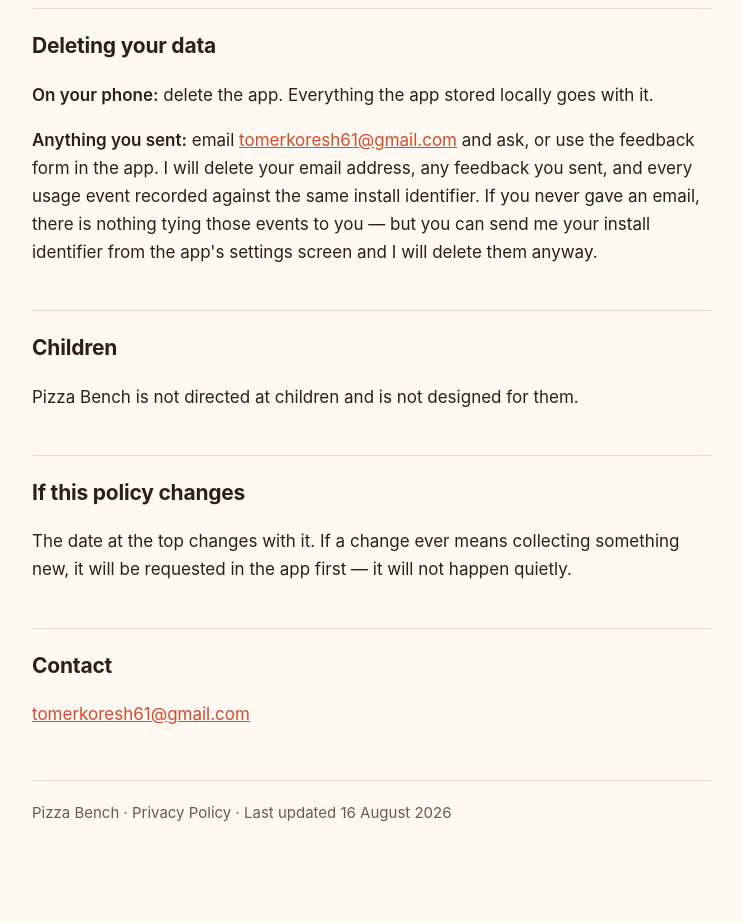
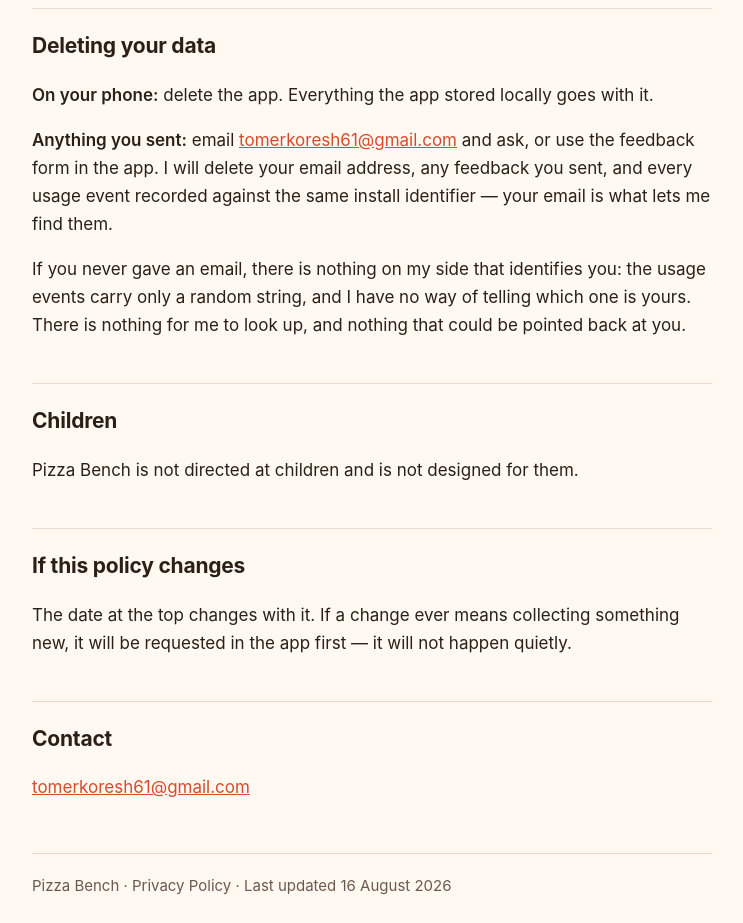
Before and after one commit to tomerkoresh61-jpg/pizza-bench-privacy, a plain HTML site: page index.html in a window 1280 px wide. Shown: the part 2740-3663 px from the top of the page, without its empty margins (268-1011 px from the left). Drawn offline with Linux system fonts and the light colour scheme.

Commit message:
Deletion clause: promise only what the app can deliver

```diff
--- a/index.html
+++ b/index.html
@@ -199,8 +199,12 @@
         <strong>Anything you sent:</strong> email
         <a href="mailto:tomerkoresh61@gmail.com">tomerkoresh61@gmail.com</a> and ask, or use the feedback form in the
         app. I will delete your email address, any feedback you sent, and every usage event recorded against the same
-        install identifier. If you never gave an email, there is nothing tying those events to you — but you can send
-        me your install identifier from the app's settings screen and I will delete them anyway.
+        install identifier — your email is what lets me find them.
+      </p>
+      <p>
+        If you never gave an email, there is nothing on my side that identifies you: the usage events carry only a
+        random string, and I have no way of telling which one is yours. There is nothing for me to look up, and nothing
+        that could be pointed back at you.
       </p>
 
       <h2>Children</h2>
```
